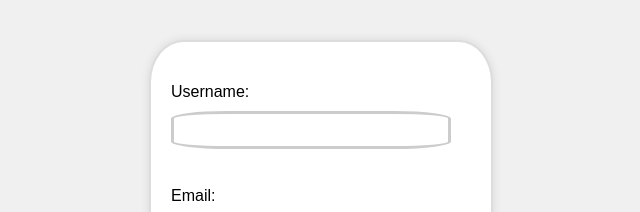
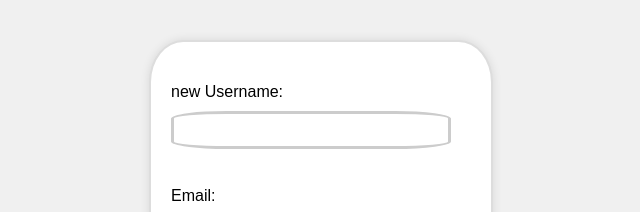
Before and after one commit to cheemma/portfolio, a plain HTML site: page register.html in a window 1280 px wide. Shown: the top 212 px of the page, 319-959 px from the left. Drawn offline with Linux system fonts and the light colour scheme.

Commit message:
Update register.html

```diff
--- a/register.html
+++ b/register.html
@@ -10,7 +10,7 @@
     <div class="container">
         <h1></h1>
         <form id="registration-form">
-            <label for="username">Username:</label>
+            <label for="username">new Username:</label>
             <input type="text" id="username" name="username"><br><br>
             <label for="email">Email:</label>
             <input type="email" id="email" name="email"><br><br>
```
